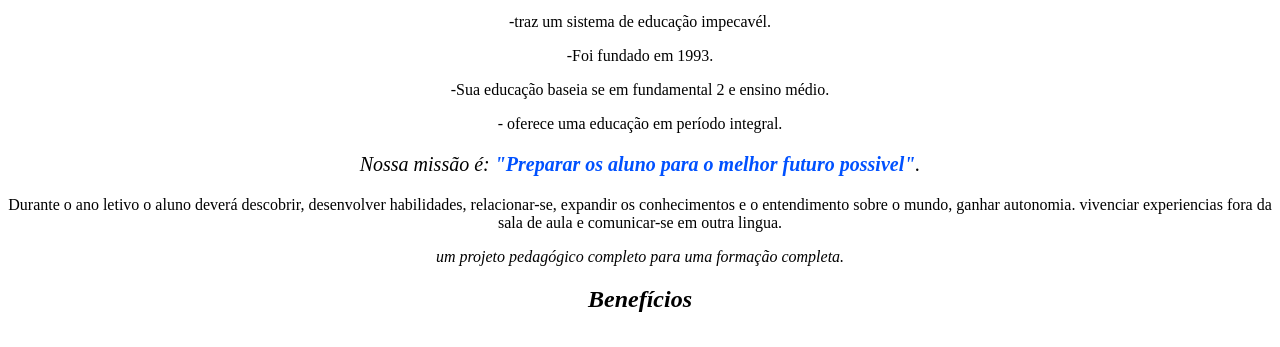
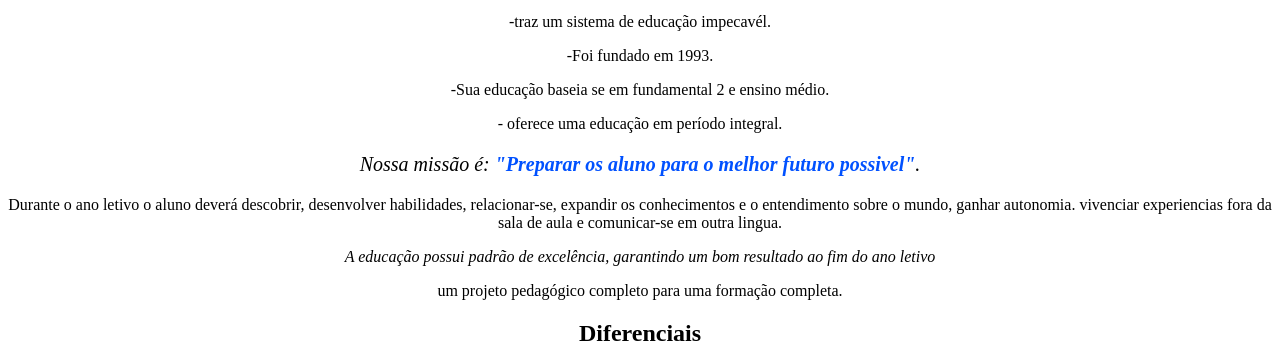
Before and after one commit to emmycamargo0/cepemar, a plain HTML site: page index.html in a window 1280 px wide. Shown: the part 605-952 px from the top of the page. Drawn offline with Linux system fonts and the light colour scheme.

Commit message:
pppppppp

```diff
--- a/index.html
+++ b/index.html
@@ -22,12 +22,12 @@
     <p>Durante o ano letivo o aluno deverá descobrir, desenvolver habilidades,
          relacionar-se, expandir os conhecimentos e o entendimento sobre o mundo, ganhar  autonomia.
          vivenciar experiencias fora da sala de aula e comunicar-se em outra lingua.
-         <P><em><A educação possui padrão de excelência, garantindo um bom resultado ao fim do ano letivo</em></P>
+         <P><em>A educação possui padrão de excelência, garantindo um bom resultado ao fim do ano letivo</em></P>
           <P>um projeto pedagógico completo para uma formação completa.</p>
 </div>
 
 <div class="Diferenciais">
-    <h2>Benefícios</h2>
+    <h2>Diferenciais</h2>
 <ul>
 <li><a href="index.html">home</a></li>
 <li><a href="principal.html">principal</a></li>
```
